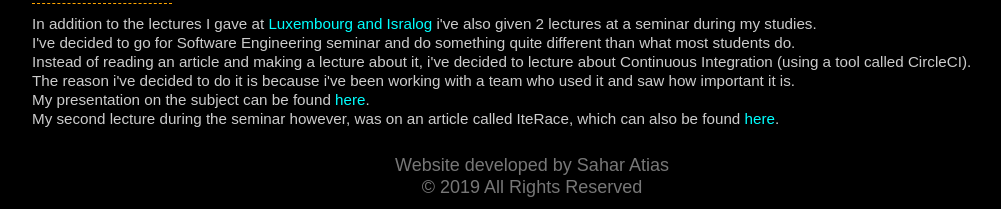
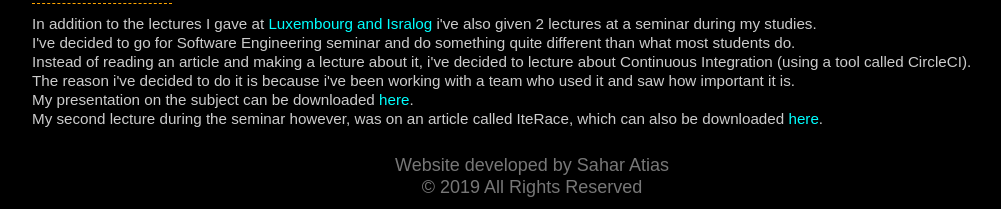
Before and after one commit to saharati/SaharAti, a PHP site: page / in a window 1280 px wide. Shown: the part 6000-6209 px from the top of the page, without its empty margins (108-1109 px from the left). Run offline with PHP 8.4, Linux system fonts and the light colour scheme; some libraries are stand-ins or nearby versions.

Commit message:
Move downloadable stuff to their own folder.

```diff
--- a/index.php
+++ b/index.php
@@ -81,8 +81,8 @@ In addition to the lectures I gave at <a href="/logic" title="Lectures">Luxembou
 I've decided to go for Software Engineering seminar and do something quite different than what most students do.<br>
 Instead of reading an article and making a lecture about it, i've decided to lecture about Continuous Integration (using a tool called CircleCI).<br>
 The reason i've decided to do it is because i've been working with a team who used it and saw how important it is.<br>
-My presentation on the subject can be found <a href="/ContinuousIntegration.pptx" title="Continuous Integration">here</a>.<br>
-My second lecture during the seminar however, was on an article called IteRace, which can also be found <a href="IteRace.pptx" title="IteRace">here</a>.
+My presentation on the subject can be downloaded <a href="/downloads/ContinuousIntegration.pptx" title="Continuous Integration">here</a>.<br>
+My second lecture during the seminar however, was on an article called IteRace, which can also be downloaded <a href="/downloads/IteRace.pptx" title="IteRace">here</a>.
 </p>
 </div>
 </div>
--- a/logic.php
+++ b/logic.php
@@ -31,7 +31,7 @@ Aswell as giving attack power to the accusers, again, depending on all the detai
 More factors come in play such as if the accusers know each other, if there's more than one accuser, if the accusations are similar and so on.<br>
 Evantually the system becomes one big survival game where each player has power/life and we use that to predict the outcome, or even know how much more power is need to take a certain target down.<br>
 To make it clear, we decided to use a live example - <a href="/katsav" title="The case of Moshe Katsav" target="_blank">the case of Moshe Katsav</a>.<br>
-Aswell as a <a href="/Logic.jar" title="Java application">java application</a> that can be used to do the calculations.<br>
+Aswell as a <a href="/downloads/Logic.jar" title="Java application">java application</a> that can be used to do the calculations.<br>
 The source code can be found <a href="https://github.com/saharati/Logic" title="Source code" target="_blank" rel="nofollow">here</a>.
 </p>
 <p>
```
Also changed, not shown: 6 other files.
